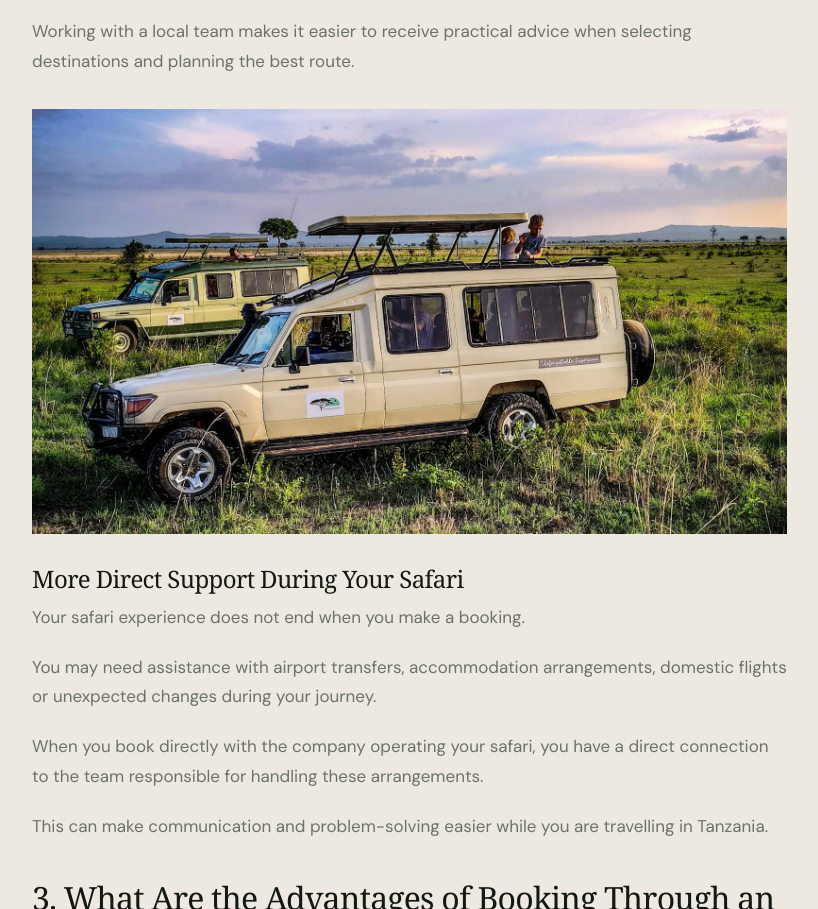
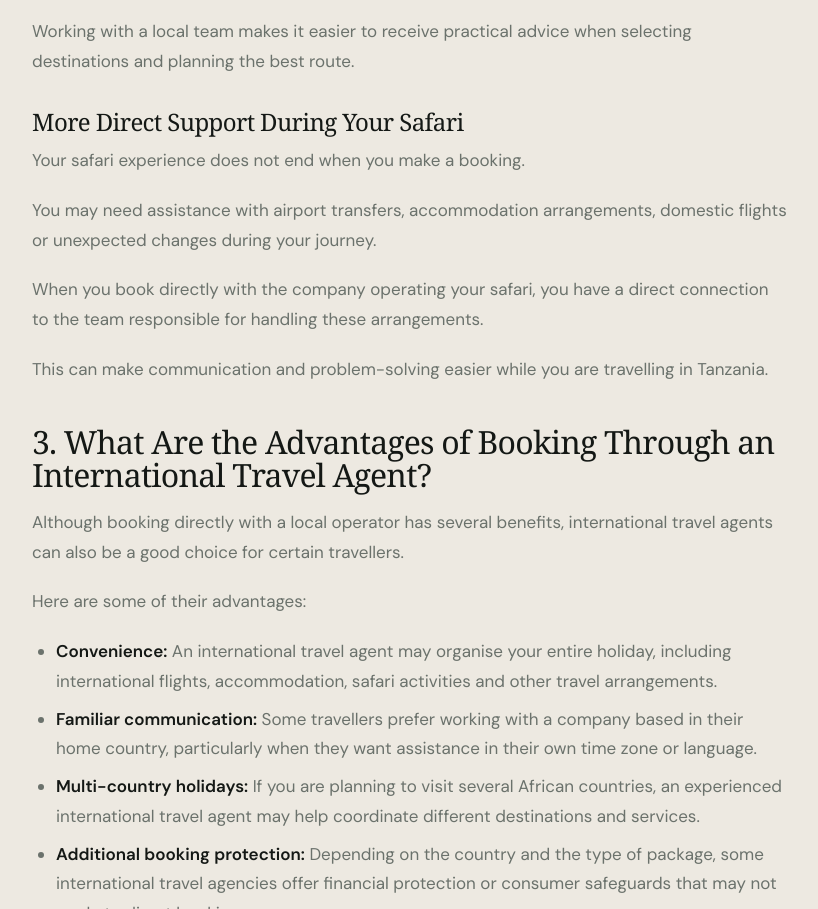
Before and after one commit to BrightonMboya/mufasa_new, an Astro site: page /it/blog/travel-agent-or-local-safari-operator-in-tanzania in a window 1280 px wide. Shown: the part 3977-4886 px from the top of the page, without its empty margins (32-850 px from the left). Built offline with nearby package versions, Linux system fonts and the light colour scheme; Astro itself is replaced by a stand-in of ours; a web font is replaced by a local one.

Commit message:
removed an image

```diff
--- a/src/content/blog/travel-agent-or-local-safari-operator-in-tanzania.md
+++ b/src/content/blog/travel-agent-or-local-safari-operator-in-tanzania.md
@@ -81,8 +81,6 @@ For example:
 - **Lake Manyara National Park:** Travellers can enjoy diverse landscapes, birdlife and different wildlife experiences.
 
 Working with a local team makes it easier to receive practical advice when selecting destinations and planning the best route.
-
-![Two safari vehicles with pop-up roofs parked on the green plains during a game drive](/media/blog/safari-vehicles-serengeti.webp)
 
 ### More Direct Support During Your Safari
 
```
Also changed, not shown: public/media/blog/safari-vehicles-serengeti.webp (deleted).
